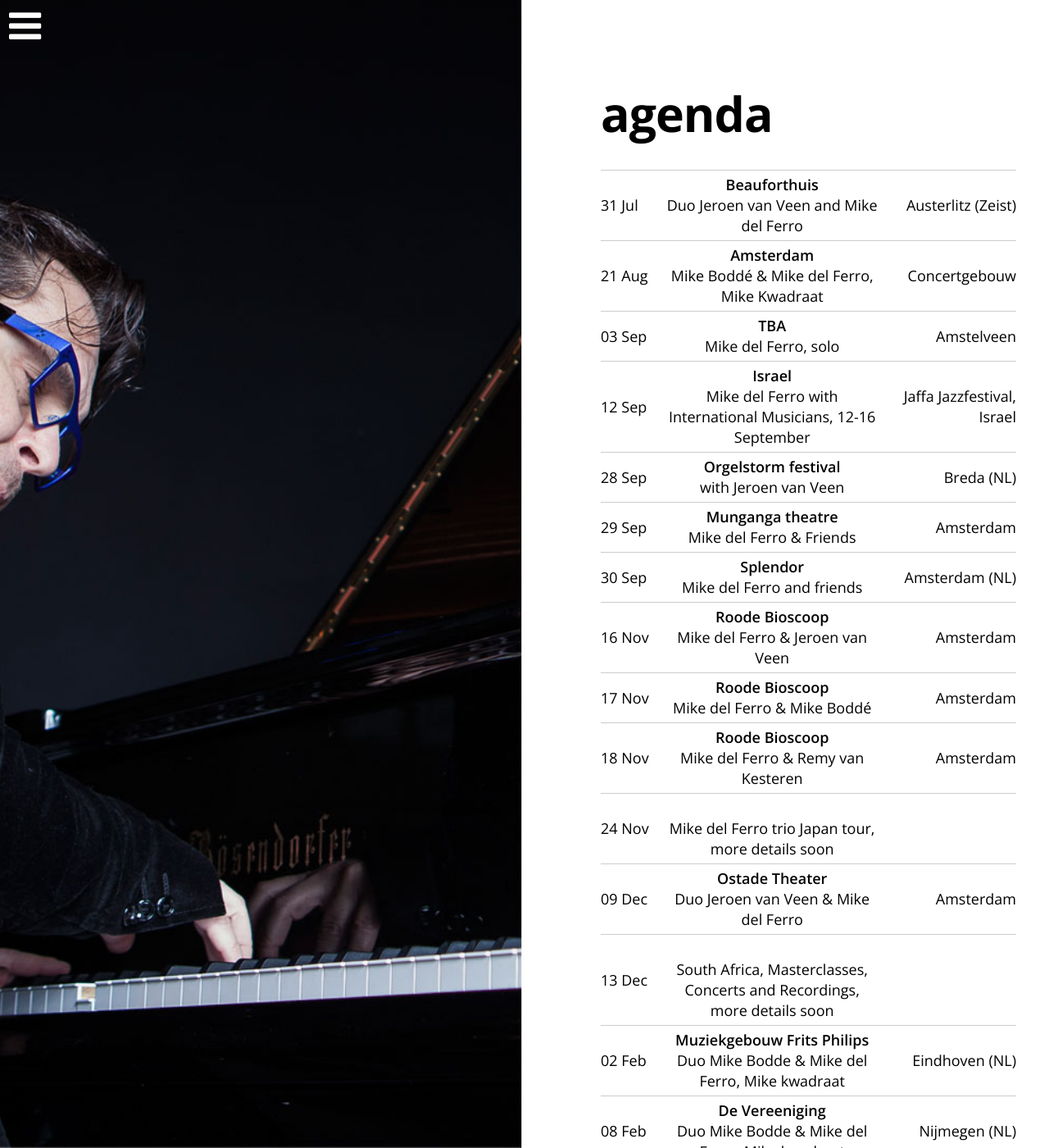
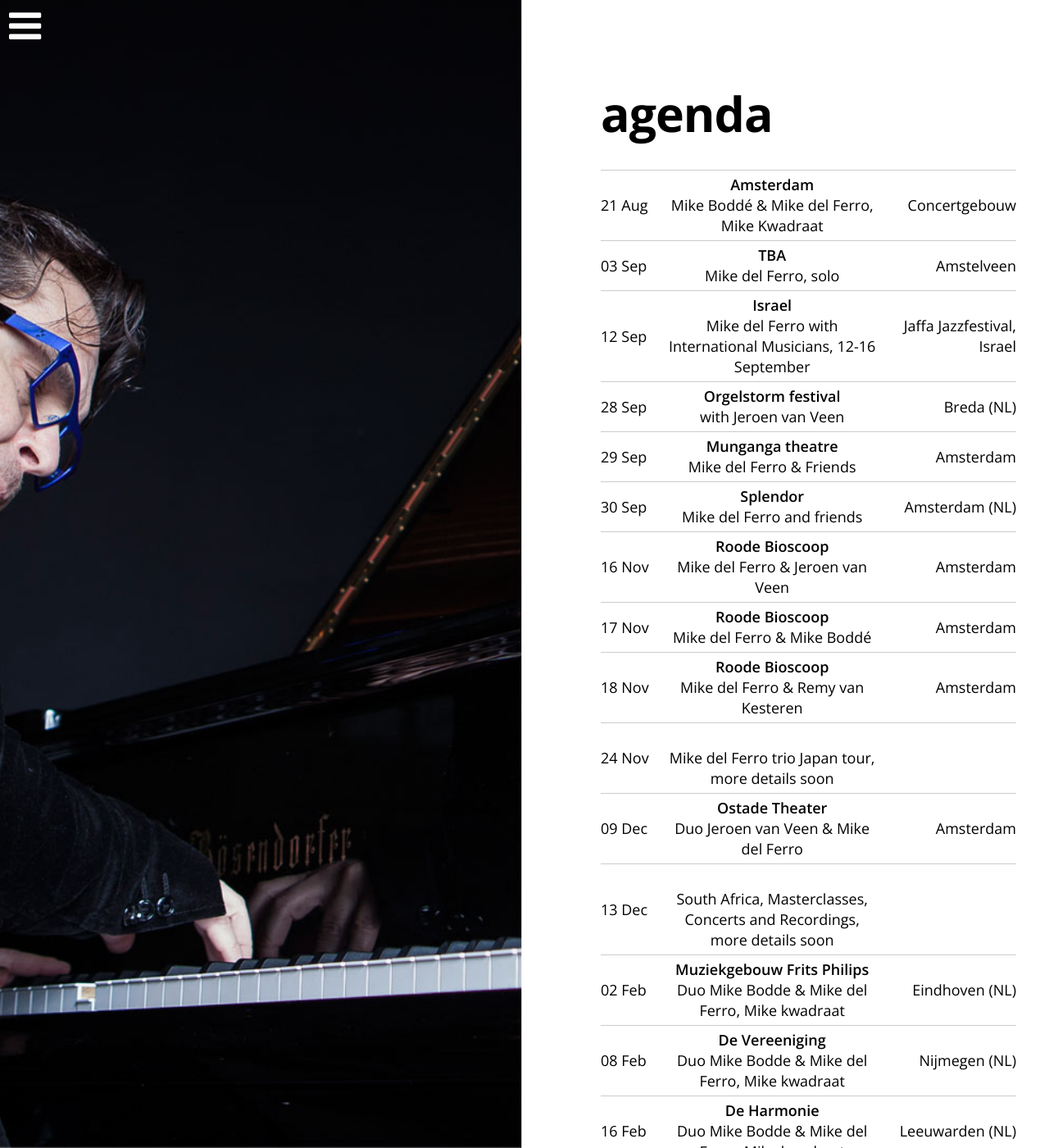
Before and after one commit to mikedelferro/website, a Jekyll site: the page built from agenda.html, in a window 1280 px wide and 1400 px high. Shown: the whole window at 82% size. Built offline with Jekyll 4.4.1, drawn with Linux system fonts in a browser that asks for light colours; nearby versions of some CDN libraries; some of the changed text lies outside the part shown.

Commit message:
Updated '_config.yml' via CloudCannon

```diff
--- a/_config.yml
+++ b/_config.yml
@@ -99,11 +99,11 @@
     location: Amsterdam
     venue: Munganga theatre
     url: www.munganga.nl
-  - title: Duo Jeroen van Veen and Mike del Ferro
-    date: 2017-07-31 20:00:00
-    location: Austerlitz (Zeist)
-    venue: Beauforthuis
-    url: www.beauforthuis.nl
+  - title: Mike del Ferro trio
+    date: 2018-02-18 15:00:00
+    location: Vorden (NL)
+    venue: Jazzclub
+    url:
   - title: Duo Mike Boddé and Mike del Ferro-Mike Kwadraat
     date: 2018-03-10 20:00:00
     location: Tilburg (NL)
```
